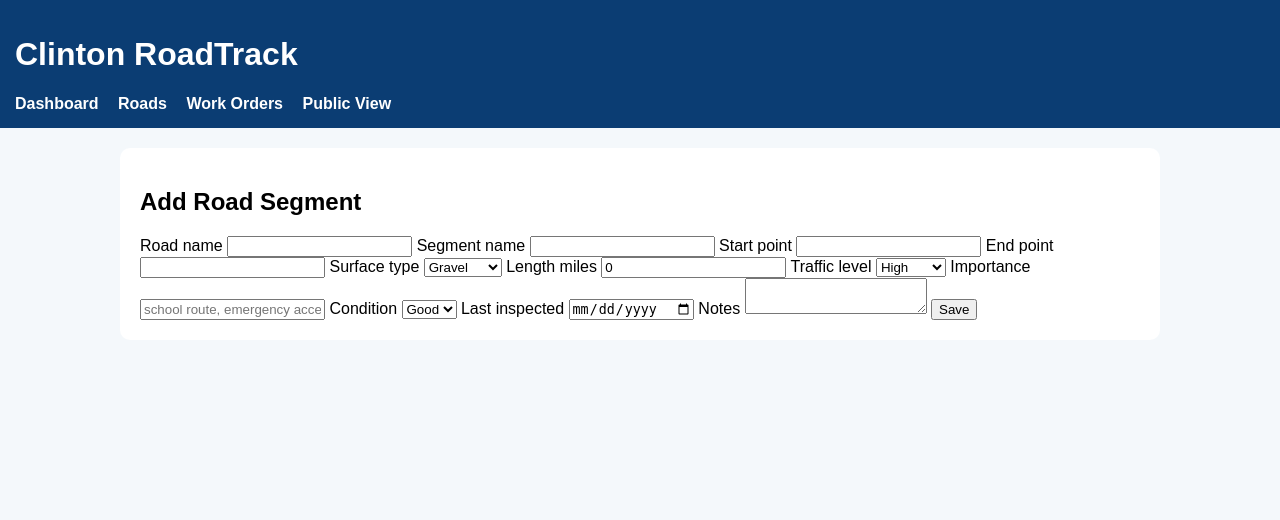
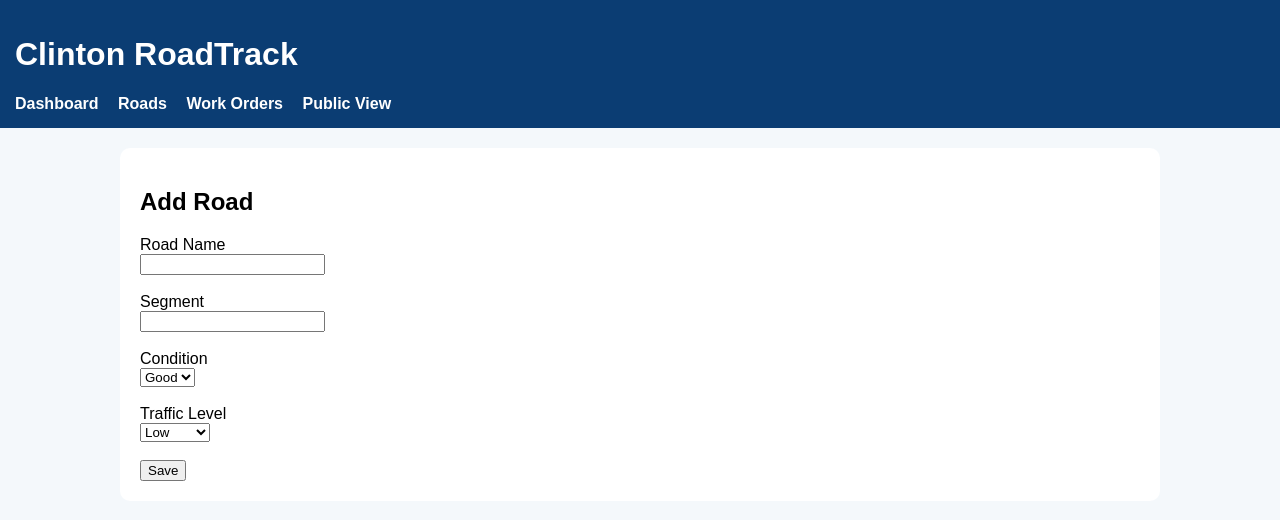
Before and after one commit to zibblezach-ux/clinton-roadtrack, a Python web app: template templates/road_form.html in a window 1280 px wide. Shown: the top 520 px of the page. Run offline with Jinja, Linux system fonts and the light colour scheme; the template is opened without the code that fills it, so the values that code supplies are empty.

Commit message:
Add files via upload

```diff
--- a/templates/road_form.html
+++ b/templates/road_form.html
@@ -1,24 +1,30 @@
 {% extends "base.html" %}
 {% block content %}
-<h2>{{ "Edit" if road else "Add" }} Road Segment</h2>
-<form method="post" class="form">
-  <label>Road name <input name="name" required value="{{ road.name if road else '' }}"></label>
-  <label>Segment name <input name="segment_name" required value="{{ road.segment_name if road else '' }}"></label>
-  <label>Start point <input name="start_point" value="{{ road.start_point if road else '' }}"></label>
-  <label>End point <input name="end_point" value="{{ road.end_point if road else '' }}"></label>
-  <label>Surface type <select name="surface_type">
-    {% for x in ["Gravel","Chip seal","Asphalt","Concrete","Dirt"] %}<option {% if road and road.surface_type==x %}selected{% endif %}>{{x}}</option>{% endfor %}
-  </select></label>
-  <label>Length miles <input type="number" step="0.01" name="length_miles" value="{{ road.length_miles if road else 0 }}"></label>
-  <label>Traffic level <select name="traffic_level">
-    {% for x in ["High","Medium","Low"] %}<option {% if road and road.traffic_level==x %}selected{% endif %}>{{x}}</option>{% endfor %}
-  </select></label>
-  <label>Importance <input name="importance" placeholder="school route, emergency access, farm access..." value="{{ road.importance if road else '' }}"></label>
-  <label>Condition <select name="condition">
-    {% for x in ["Good","Fair","Poor"] %}<option {% if road and road.condition==x %}selected{% endif %}>{{x}}</option>{% endfor %}
-  </select></label>
-  <label>Last inspected <input type="date" name="last_inspected" value="{{ road.last_inspected if road else '' }}"></label>
-  <label>Notes <textarea name="notes">{{ road.notes if road else '' }}</textarea></label>
-  <button class="btn">Save</button>
+
+<h2>{% if road %}Edit{% else %}Add{% endif %} Road</h2>
+
+<form method="post">
+  <label>Road Name</label><br>
+  <input type="text" name="name" value="{{ road.name if road else '' }}" required><br><br>
+
+  <label>Segment</label><br>
+  <input type="text" name="segment_name" value="{{ road.segment_name if road else '' }}" required><br><br>
+
+  <label>Condition</label><br>
+  <select name="condition">
+    <option {% if road and road.condition=='Good' %}selected{% endif %}>Good</option>
+    <option {% if road and road.condition=='Fair' %}selected{% endif %}>Fair</option>
+    <option {% if road and road.condition=='Poor' %}selected{% endif %}>Poor</option>
+  </select><br><br>
+
+  <label>Traffic Level</label><br>
+  <select name="traffic_level">
+    <option {% if road and road.traffic_level=='Low' %}selected{% endif %}>Low</option>
+    <option {% if road and road.traffic_level=='Medium' %}selected{% endif %}>Medium</option>
+    <option {% if road and road.traffic_level=='High' %}selected{% endif %}>High</option>
+  </select><br><br>
+
+  <button type="submit">Save</button>
 </form>
+
 {% endblock %}
```
